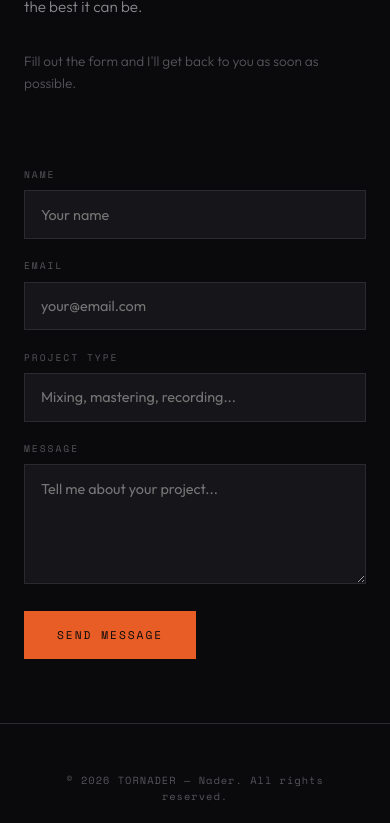
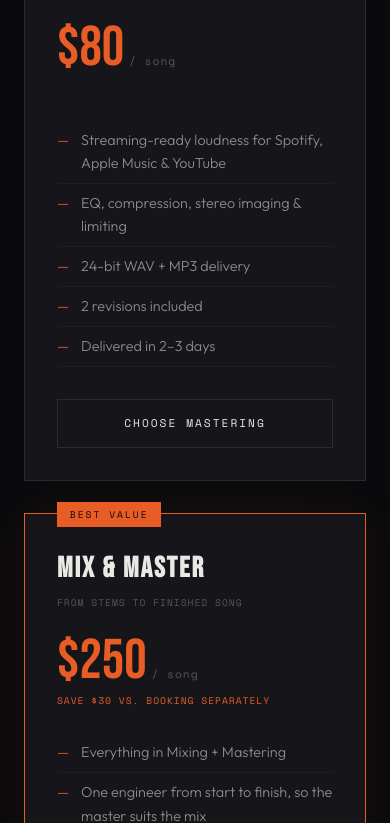
Before and after one commit to naderibrahim1199-spec/tornader.info, a plain HTML site: page index.html in a window 390 px wide. Shown: the part 10713-11536 px from the top of the page. Drawn offline with nearby package versions, Linux system fonts and the light colour scheme.

Commit message:
Update index.html

```diff
--- a/index.html
+++ b/index.html
@@ -854,6 +854,123 @@ section {
   text-transform: uppercase;
 }
 
+/* ─── PRICING ─── */
+.pricing-grid {
+  display: grid;
+  grid-template-columns: repeat(3, 1fr);
+  gap: 1.5rem;
+  align-items: stretch;
+}
+
+.price-card {
+  position: relative;
+  display: flex;
+  flex-direction: column;
+  padding: 2rem;
+  background: var(--bg-card);
+  border: 1px solid var(--border);
+  transition: all 0.3s ease;
+}
+
+.price-card:hover {
+  border-color: var(--accent);
+  background: var(--bg-card-hover);
+}
+
+.price-card.featured {
+  border-color: var(--accent);
+  box-shadow: 0 0 40px var(--accent-dim);
+}
+
+.price-badge {
+  position: absolute;
+  top: -0.7rem;
+  left: 2rem;
+  background: var(--accent);
+  color: var(--bg-primary);
+  font-family: var(--font-mono);
+  font-size: 0.6rem;
+  letter-spacing: 2px;
+  text-transform: uppercase;
+  padding: 0.3rem 0.8rem;
+}
+
+.price-name {
+  font-family: var(--font-display);
+  font-size: 1.8rem;
+  letter-spacing: 2px;
+}
+
+.price-for {
+  font-family: var(--font-mono);
+  font-size: 0.6rem;
+  letter-spacing: 1px;
+  color: var(--text-muted);
+  text-transform: uppercase;
+  margin-top: 0.2rem;
+}
+
+.price-amount {
+  font-family: var(--font-display);
+  font-size: 3.5rem;
+  color: var(--accent);
+  line-height: 1;
+  margin: 1.5rem 0 0.2rem;
+}
+
+.price-amount small {
+  font-family: var(--font-mono);
+  font-size: 0.7rem;
+  color: var(--text-muted);
+  letter-spacing: 1px;
+  margin-left: 0.3rem;
+}
+
+.price-save {
+  font-family: var(--font-mono);
+  font-size: 0.6rem;
+  letter-spacing: 1px;
+  color: var(--accent);
+  text-transform: uppercase;
+  min-height: 1rem;
+}
+
+.price-list {
+  list-style: none;
+  margin: 1.5rem 0 2rem;
+  flex: 1;
+}
+
+.price-list li {
+  color: var(--text-secondary);
+  font-size: 0.9rem;
+  padding: 0.5rem 0 0.5rem 1.5rem;
+  border-bottom: 1px solid rgba(42, 42, 47, 0.4);
+  position: relative;
+}
+
+.price-list li::before {
+  content: '—';
+  position: absolute;
+  left: 0;
+  color: var(--accent);
+}
+
+.price-card .btn { text-align: center; }
+
+.pricing-note {
+  margin-top: 2rem;
+  color: var(--text-muted);
+  font-size: 0.85rem;
+  text-align: center;
+}
+
+.pricing-note a { color: var(--accent); text-decoration: none; }
+
+@media (max-width: 900px) {
+  .pricing-grid { grid-template-columns: 1fr; gap: 2rem; }
+}
+
 /* ─── CONTACT ─── */
 .contact-wrapper {
   display: grid;
@@ -1063,6 +1180,7 @@ footer {
     <li><a href="#video" onclick="closeMenu()">Video</a></li>
     <li><a href="#gallery" onclick="closeMenu()">Gallery</a></li>
     <li><a href="#reviews" onclick="closeMenu()">Reviews</a></li>
+    <li><a href="#pricing" onclick="closeMenu()">Pricing</a></li>
     <li><a href="#contact" onclick="closeMenu()">Contact</a></li>
   </ul>
   <button class="hamburger" id="hamburger" onclick="toggleMenu()">
@@ -1404,9 +1522,66 @@ footer {
   </div>
 </section>
 
+<!-- ─── PRICING ─── -->
+<section id="pricing">
+  <p class="section-label reveal">07 — Pricing</p>
+  <h2 class="section-title reveal">PACKAGES</h2>
+  <div class="section-divider reveal"></div>
+
+  <div class="pricing-grid">
+    <div class="price-card reveal">
+      <h3 class="price-name">Mastering</h3>
+      <p class="price-for">Your mix, release-ready</p>
+      <div class="price-amount">$80<small>/ song</small></div>
+      <p class="price-save"></p>
+      <ul class="price-list">
+        <li>Streaming-ready loudness for Spotify, Apple Music &amp; YouTube</li>
+        <li>EQ, compression, stereo imaging &amp; limiting</li>
+        <li>24-bit WAV + MP3 delivery</li>
+        <li>2 revisions included</li>
+        <li>Delivered in 2–3 days</li>
+      </ul>
+      <a href="#contact" class="btn" onclick="choosePackage('Mastering — $80')">Choose Mastering</a>
+    </div>
+
+    <div class="price-card featured reveal">
+      <span class="price-badge">Best Value</span>
+      <h3 class="price-name">Mix &amp; Master</h3>
+      <p class="price-for">From stems to finished song</p>
+      <div class="price-amount">$250<small>/ song</small></div>
+      <p class="price-save">Save $30 vs. booking separately</p>
+      <ul class="price-list">
+        <li>Everything in Mixing + Mastering</li>
+        <li>One engineer from start to finish, so the master suits the mix</li>
+        <li>Vocal tuning &amp; editing included</li>
+        <li>3 mix revisions + 2 master revisions</li>
+        <li>Delivered in 5–7 days</li>
+      </ul>
+      <a href="#contact" class="btn btn-filled" onclick="choosePackage('Mix & Master — $250')">Choose Mix &amp; Master</a>
+    </div>
+
+    <div class="price-card reveal">
+      <h3 class="price-name">Mixing</h3>
+      <p class="price-for">Your stems, balanced &amp; polished</p>
+      <div class="price-amount">$200<small>/ song</small></div>
+      <p class="price-save"></p>
+      <ul class="price-list">
+        <li>Up to 40 tracks/stems</li>
+        <li>Vocal processing, EQ, compression, reverb &amp; delay</li>
+        <li>Instrumental &amp; a cappella versions on request</li>
+        <li>3 revisions included</li>
+        <li>Delivered in 5–7 days</li>
+      </ul>
+      <a href="#contact" class="btn" onclick="choosePackage('Mixing — $200')">Choose Mixing</a>
+    </div>
+  </div>
+
+  <p class="pricing-note reveal">Working on an EP or album? Need podcast editing, dialogue cleanup or sound design? <a href="#contact" onclick="choosePackage('Custom quote')">Ask for a custom quote</a>.</p>
+</section>
+
 <!-- ─── CONTACT ─── -->
 <section id="contact">
-  <p class="section-label reveal">07 — Contact</p>
+  <p class="section-label reveal">08 — Contact</p>
   <h2 class="section-title reveal">LET'S WORK</h2>
   <div class="section-divider reveal"></div>
 
@@ -1420,7 +1595,7 @@ footer {
     <form class="contact-form" action="https://formsubmit.co/naderibrahim1199@gmail.com" method="POST">
       <input type="hidden" name="_subject" value="New inquiry from tornader.info">
       <input type="hidden" name="_captcha" value="false">
-      <input type="hidden" name="_next" value="https://tornader.info">
+      <input type="hidden" name="_next" value="https://tornader.info/thank-you.html">
       <input type="text" name="_honey" style="display:none">
       <div class="form-group">
         <label>Name</label>
@@ -1432,7 +1607,7 @@ footer {
       </div>
       <div class="form-group">
         <label>Project Type</label>
-        <input type="text" name="project-type" placeholder="Mixing, mastering, recording...">
+        <input type="text" name="project-type" id="projectType" placeholder="Mixing, mastering, recording...">
       </div>
       <div class="form-group">
         <label>Message</label>
@@ -1470,6 +1645,13 @@ function closeMenu() {
   document.getElementById('hamburger').classList.remove('active');
 }
 
+// Pricing buttons: pre-fill the Project Type field with the chosen package
+function choosePackage(name) {
+  const field = document.getElementById('projectType');
+  if (field) field.value = name;
+  if (typeof gtag === 'function') gtag('event', 'select_package', { package_name: name });
+}
+
 // Tab switching for Mixes/Masters
 function switchTab(tab) {
   document.getElementById('tab-mixes').style.display = tab === 'mixes' ? 'grid' : 'none';
```
